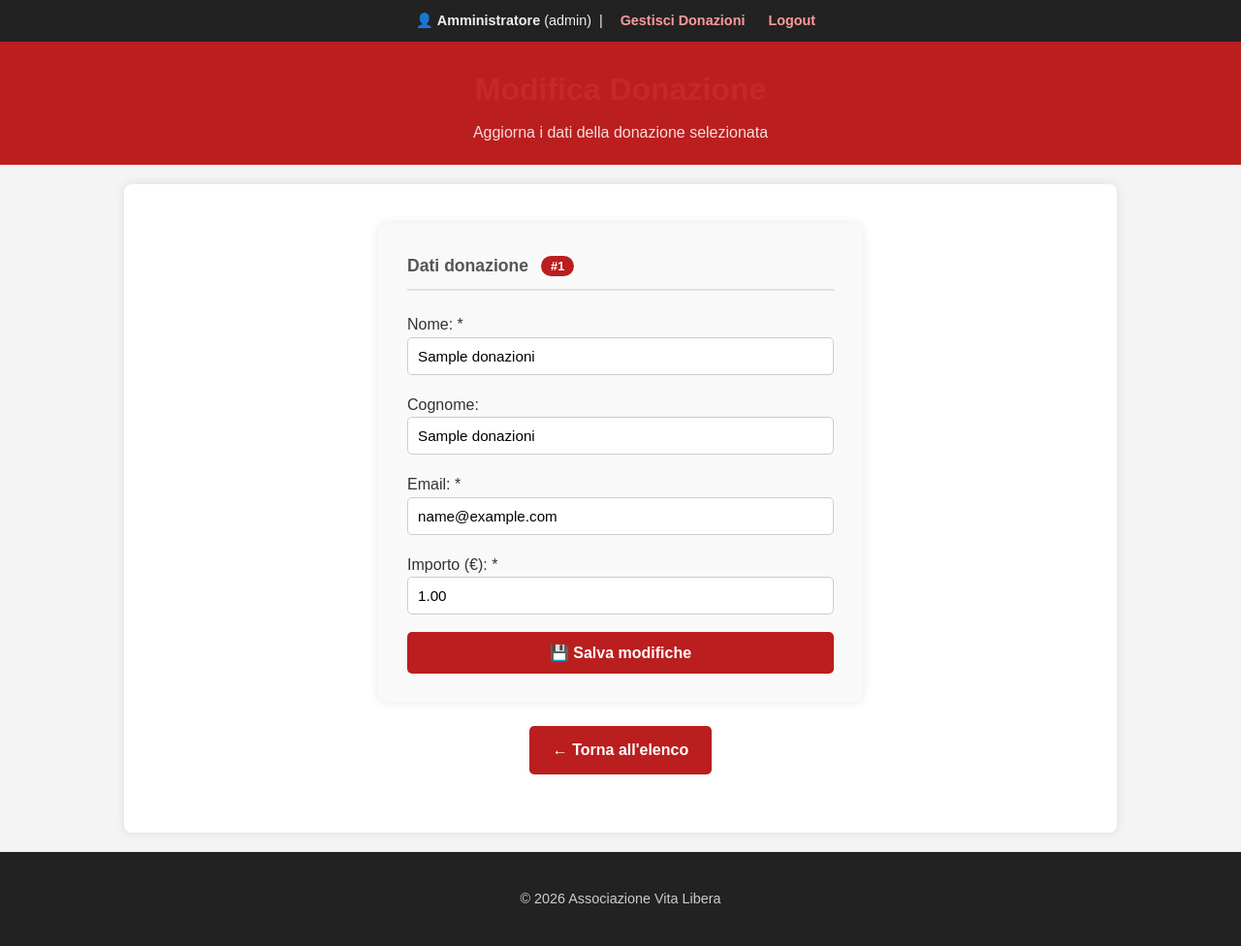
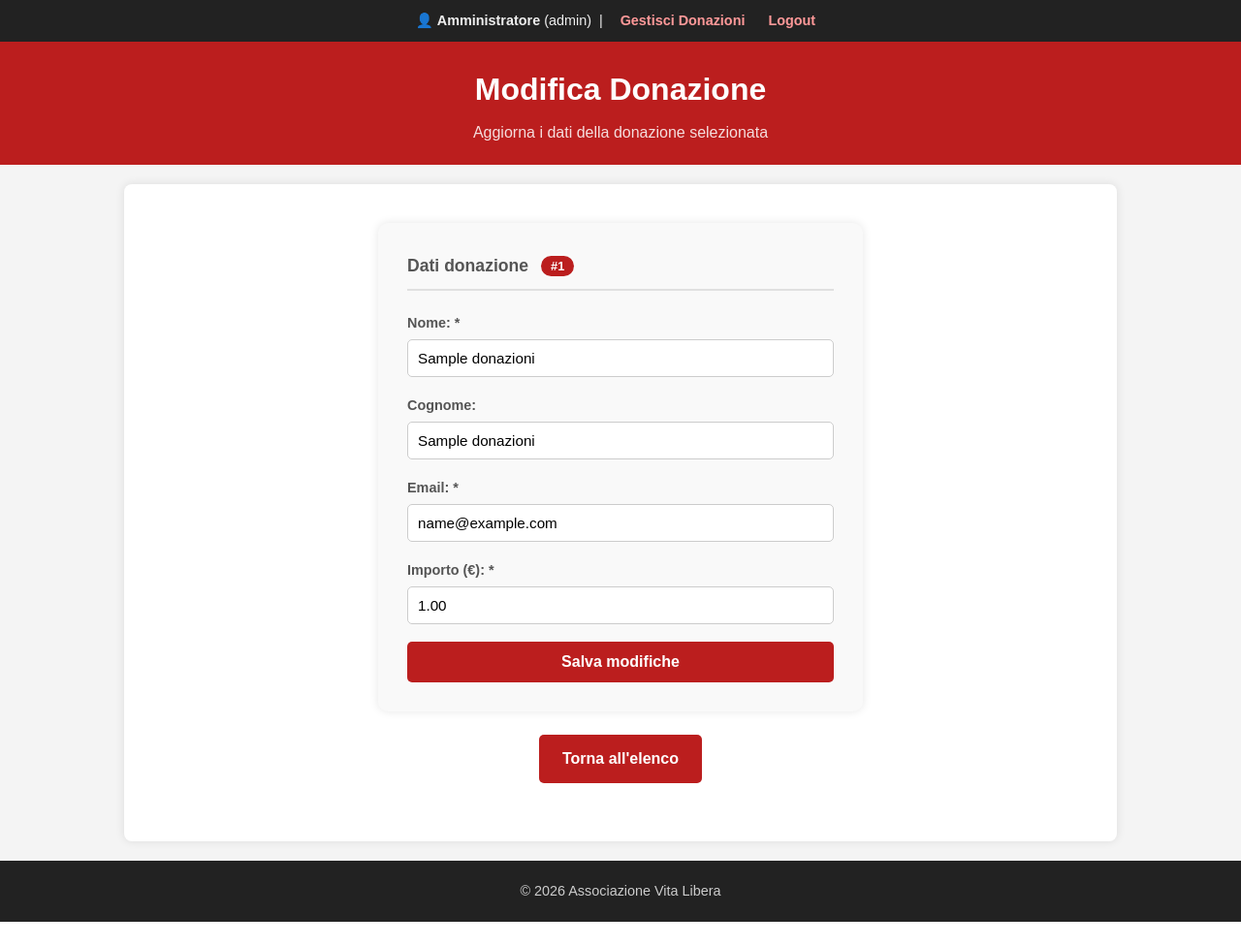
Before and after one commit to LorenzoFusco2170/es_db_pdo, a PHP site: page /modifica_donazione.php?id=1 in a window 1280 px wide. Shown: the whole page at 97% size. After the commit the page ends 951 px from the top, so only its background shows below. Run offline with PHP 8.4, Linux system fonts and the light colour scheme; the visitor is signed in with stand-in values (Sample User, id 1); tables that the repository leaves empty hold one stand-in row (values such as "Sample post").

Commit message:
titoli bianchi

```diff
--- a/gestione_donazioni.php
+++ b/gestione_donazioni.php
@@ -24,8 +24,8 @@ $donazioni = $stmt->fetchAll(PDO::FETCH_ASSOC);
         .admin-bar a:hover { text-decoration:underline; }
 
         header { background-color: #bb1e1e; color: white; padding: 24px 20px 20px; text-align: center; }
-        header h1 { font-size: 2rem; margin-bottom: 6px; }
-        header p  { opacity: .85; }
+        header h1 { font-size: 2rem; margin-bottom: 6px; color: white; }
+        header p  { opacity: .85; color: white; }
 
         main { max-width: 960px; margin: 40px auto; padding: 0 20px 60px; }
 
@@ -136,7 +136,7 @@ $donazioni = $stmt->fetchAll(PDO::FETCH_ASSOC);
         <?php endif; ?>
     </div>
 
-    <a href="dona.php" class="home-button">← Torna alla pagina donazioni</a>
+    <a href="dona.php" class="home-button"> Torna alla pagina donazioni</a>
 </main>
 
 <footer>
--- a/login.php
+++ b/login.php
@@ -58,8 +58,8 @@ if (empty($errore) && isset($_GET["errore"]) && $_GET["errore"] === "accesso_neg
             padding: 24px 20px 20px;
             text-align: center;
         }
-        header h1 { font-size: 2rem; margin-bottom: 6px; }
-        header p  { font-size: 1rem; opacity: .85; }
+        header h1 { font-size: 2rem; margin-bottom: 6px; color: white; }
+        header p  { font-size: 1rem; opacity: .85; color: white; }
 
         main {
             display: flex;
@@ -169,7 +169,7 @@ if (empty($errore) && isset($_GET["errore"]) && $_GET["errore"] === "accesso_neg
             <label for="password">Password:</label>
             <input type="password" id="password" name="password" required>
 
-            <button type="submit">Accedi</button>
+            <button type="submit"> Accedi</button>
         </form>
     </div>
 
--- a/modifica_donazione.php
+++ b/modifica_donazione.php
@@ -1,12 +1,14 @@
 <?php
-// LOGIN + SESSIONE
+// include il file che controlla se l'utente è loggato come admin
+// se non lo è, viene rimandato automaticamente al login
 require_once "auth.php";
 require "database.php";
 
+// legge l'id dalla query string e lo converte in intero per sicurezza
 $id = (int)($_GET["id"] ?? 0);
 if ($id <= 0) { header("Location: gestione_donazioni.php"); exit; }
 
-// CRUD OPERAZIONE READ
+// recupera dal database la donazione corrispondente all'id ricevuto
 $stmt = $pdo->prepare("SELECT * FROM donazioni WHERE id = ?");
 $stmt->execute([$id]);
 $d = $stmt->fetch(PDO::FETCH_ASSOC);
@@ -14,8 +16,9 @@ if (!$d) { header("Location: gestione_donazioni.php"); exit; }
 
 $errore = "";
 
-// CRUD OPERAZIONE UPDATE
+// controlla se il form di modifica è stato inviato
 if ($_SERVER["REQUEST_METHOD"] === "POST") {
+    // legge e pulisce i dati inviati dal form
     $nome    = trim($_POST["nome"]    ?? "");
     $cognome = trim($_POST["cognome"] ?? "");
     $email   = trim($_POST["email"]   ?? "");
@@ -24,6 +27,7 @@ if ($_SERVER["REQUEST_METHOD"] === "POST") {
     if ($nome === "" || $email === "" || $importo === "") {
         $errore = "Compila tutti i campi obbligatori.";
     } else {
+        // aggiorna il record nel database con i nuovi valori
         $stmt = $pdo->prepare("UPDATE donazioni SET nome=?, cognome=?, email=?, importo=? WHERE id=?");
         $stmt->execute([$nome, $cognome, $email, $importo, $id]);
         header("Location: gestione_donazioni.php");
@@ -47,8 +51,8 @@ if ($_SERVER["REQUEST_METHOD"] === "POST") {
         .admin-bar a:hover { text-decoration:underline; }
 
         header { background-color:#bb1e1e; color:white; padding:24px 20px 20px; text-align:center; }
-        header h1 { font-size:2rem; margin-bottom:6px; }
-        header p  { opacity:.85; }
+        header h1 { font-size:2rem; margin-bottom:6px; color: white; }
+        header p  { opacity:.85; color: white; }
 
         main { display:flex; flex-direction:column; align-items:center; padding:40px 20px 60px; }
 
@@ -57,100 +61,23 @@ if ($_SERVER["REQUEST_METHOD"] === "POST") {
         .form-container h2 { font-size:1.1rem; color:#555; margin-bottom:22px; padding-bottom:10px; border-bottom:2px solid #e0e0e0; }
         .form-container h2 span { background-color:#bb1e1e; color:white; border-radius:20px; padding:3px 10px; font-size:.8rem; font-weight:bold; margin-left:8px; vertical-align:middle; }
 
-<<<<<<< HEAD
         .form-container label { display:block; font-weight:bold; font-size:.9rem; color:#555; margin-bottom:5px; }
         .form-container input { width:100%; padding:10px; margin-bottom:18px; border-radius:5px; border:1px solid #ccc; font-size:.95rem; box-sizing:border-box; }
         .form-container input:focus { outline:none; border-color:#bb1e1e; }
         .form-container button { width:100%; padding:12px; background-color:#bb1e1e; color:white; border:none; border-radius:5px; font-size:1rem; font-weight:bold; cursor:pointer; transition:background-color .3s; }
         .form-container button:hover { background-color:#a01919; }
-=======
-        /* card form */
-        .form-container {
-            width: 100%;
-            max-width: 500px;
-            background-color: #f9f9f9;
-            padding: 30px;
-            border-radius: 10px;
-            box-shadow: 0px 0px 10px rgba(0, 0, 0, 0.1);
-        }
->>>>>>> 9e5b3712a5ed04c420fbbbc7af2fd73242038a0b
 
         .errore { background:#fdecea; border-left:4px solid #bb1e1e; color:#c0392b; padding:10px 14px; border-radius:5px; margin-bottom:18px; font-size:.9rem; }
 
         .home-button { display:inline-block; margin-top:24px; padding:12px 24px; background-color:#bb1e1e; color:white; text-decoration:none; border-radius:5px; font-weight:bold; transition:background-color .3s; }
         .home-button:hover { background-color:#a01919; }
 
-<<<<<<< HEAD
         footer { background-color:#222; color:#ccc; text-align:center; padding:20px; font-size:.9rem; }
-=======
-        .form-container label {
-            display: block;
-            font-weight: bold;
-            font-size: 0.9rem;
-            color: #555;
-            margin-bottom: 5px;
-        }
-
-        .form-container input {
-            width: 100%;
-            padding: 10px;
-            margin-bottom: 18px;
-            border-radius: 5px;
-            border: 1px solid #ccc;
-            font-size: 0.95rem;
-            transition: border-color 0.2s ease;
-        }
-
-        .form-container input:focus {
-            outline: none;
-            border-color: #bb1e1e;
-        }
-
-        .form-container button {
-            width: 100%;
-            padding: 12px;
-            background-color: #bb1e1e;
-            color: white;
-            border: none;
-            border-radius: 5px;
-            font-size: 1rem;
-            font-weight: bold;
-            cursor: pointer;
-            transition: background-color 0.3s ease;
-        }
-
-        .form-container button:hover {
-            background-color: #a01919;
-        }
-
-        /* bottone torna indietro */
-        .home-button {
-            display: inline-block;
-            margin-top: 24px;
-            padding: 12px 24px;
-            background-color: #bb1e1e;
-            color: white;
-            text-decoration: none;
-            border-radius: 5px;
-            font-weight: bold;
-            transition: background-color 0.3s ease;
-        }
-
-        .home-button:hover { background-color: #a01919; }
-
-        /*footer*/
-        footer {
-            background-color: #222;
-            color: #ccc;
-            text-align: center;
-            padding: 37px;
-            font-size: 0.9rem;
-        }
->>>>>>> 9e5b3712a5ed04c420fbbbc7af2fd73242038a0b
     </style>
 </head>
 <body>
 
+<!-- barra admin: mostra il nome dell'utente loggato letto dalla sessione -->
 <div class="admin-bar">
     👤 <strong><?= htmlspecialchars($_SESSION["nome"]) ?></strong> (admin) &nbsp;|&nbsp;
     <a href="gestione_donazioni.php"> Gestisci Donazioni</a>
@@ -172,6 +99,7 @@ if ($_SERVER["REQUEST_METHOD"] === "POST") {
 
         <form method="POST">
             <label for="nome">Nome: *</label>
+            <!-- value ripopola il campo con il dato attuale o con quello inviato in caso di errore -->
             <input type="text" id="nome" name="nome"
                    value="<?= htmlspecialchars($_POST["nome"] ?? $d["nome"]) ?>" required>
 
@@ -188,11 +116,11 @@ if ($_SERVER["REQUEST_METHOD"] === "POST") {
                    value="<?= htmlspecialchars($_POST["importo"] ?? $d["importo"]) ?>"
                    required min="1" step="0.01">
 
-            <button type="submit">💾 Salva modifiche</button>
+            <button type="submit"> Salva modifiche</button>
         </form>
     </div>
 
-    <a href="gestione_donazioni.php" class="home-button">← Torna all'elenco</a>
+    <a href="gestione_donazioni.php" class="home-button"> Torna all'elenco</a>
 </main>
 
 <footer>
```
Also changed, not shown: conferma.php (+6 -6 lines), dona.php (+13 -4 lines).
